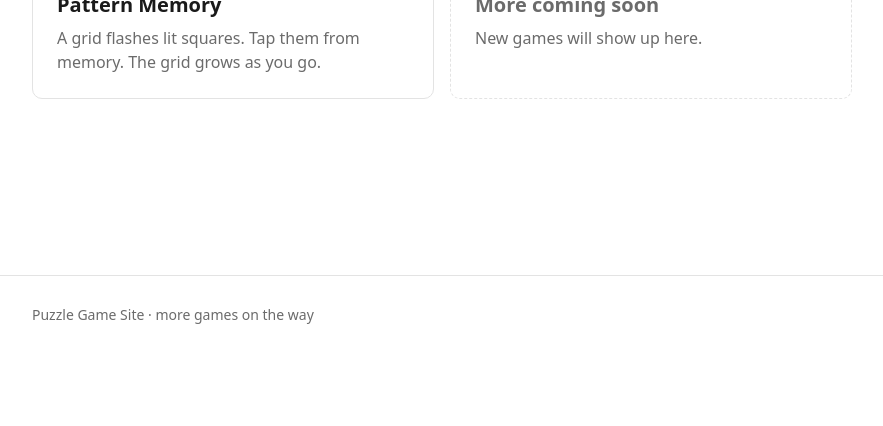
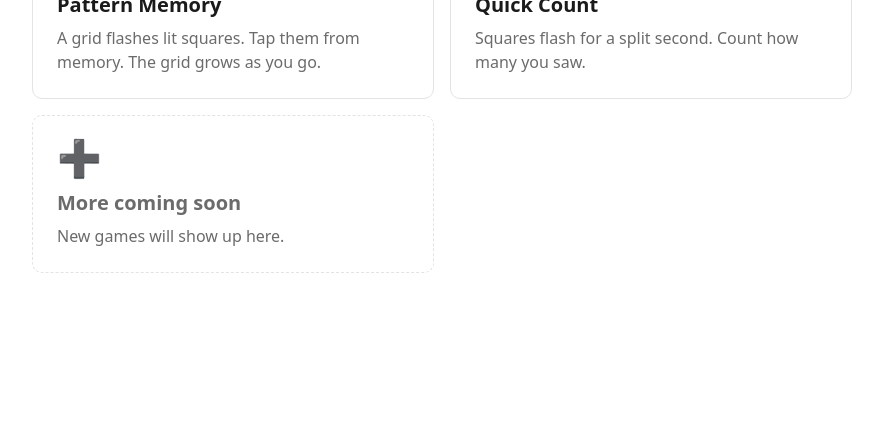
Before and after one commit to CooperDXSF9721/PuzzleGameSite, a plain HTML site: page index.html in a window 1280 px wide. Shown: the part 674-1100 px from the top of the page, without its empty margins (198-1081 px from the left). Before the commit the page ends 1027 px from the top, so only its background shows below. Drawn offline with Linux system fonts and the light colour scheme.

Commit message:
Add Quick Count game card to index.html

```diff
--- a/index.html
+++ b/index.html
@@ -20,6 +20,7 @@
       <a class="card" href="#color"><div class="ic">🎨</div><h3>Color Match</h3><p>A color shows for 3 seconds. Recreate it from memory. The closer you get, the higher your score.</p></a>
       <a class="card" href="#size"><div class="ic">📏</div><h3>Size Match</h3><p>Two things, one fixed. Resize the other until the scale matches real life.</p></a>
       <a class="card" href="#memory"><div class="ic">🧠</div><h3>Pattern Memory</h3><p>A grid flashes lit squares. Tap them from memory. The grid grows as you go.</p></a>
+      <a class="card" href="#count"><div class="ic">👁️</div><h3>Quick Count</h3><p>Squares flash for a split second. Count how many you saw.</p></a>
       <div class="card soon"><div class="ic">➕</div><h3>More coming soon</h3><p>New games will show up here.</p></div>
     </div>
     <div class="spacer"></div>
```
